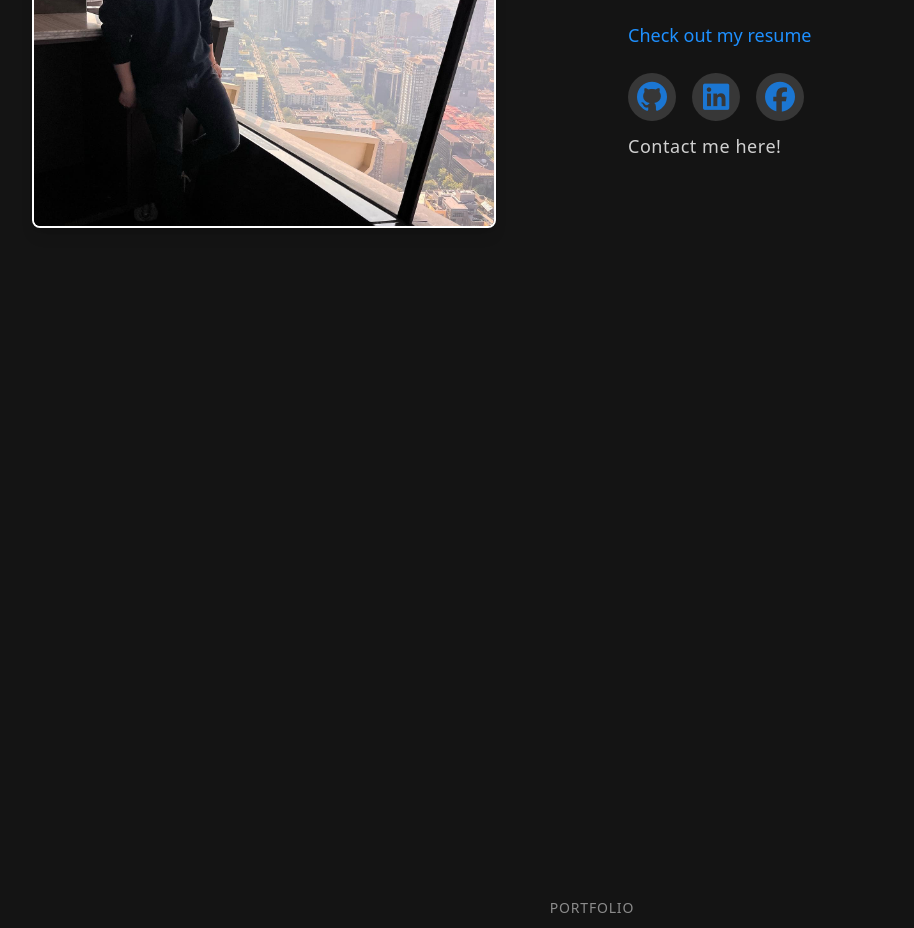
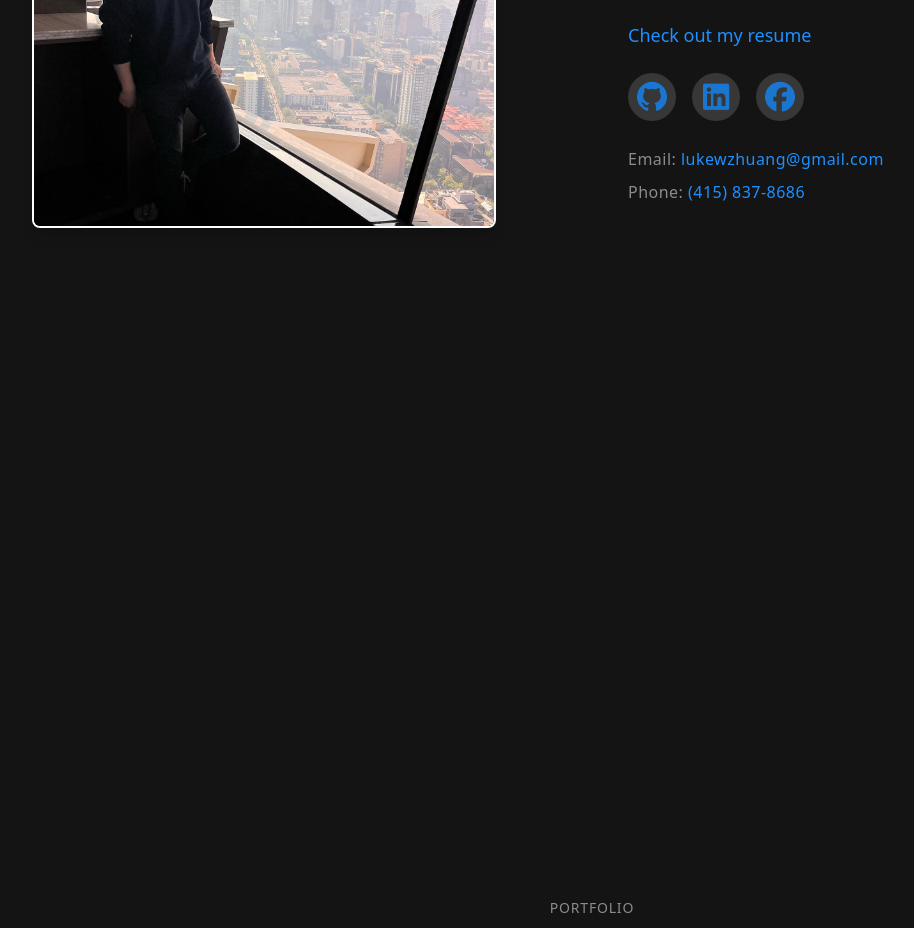
Before and after one commit to Luke7787/website-portfolio, a Next.js app in the folder luke-portfolio/: page / in a window 1280 px wide. Shown: the part 1100-2028 px from the top of the page, without its empty margins (48-962 px from the left). Built offline with nearby package versions, Linux system fonts and the light colour scheme.

Commit message:
finally updated about section

```diff
--- a/luke-portfolio/src/app/page.tsx
+++ b/luke-portfolio/src/app/page.tsx
@@ -250,24 +250,51 @@ export default function Page() {
               </a>
             </div>
 
-            <p
+            <div
               className="
-                mt-5
+                mt-4
                 max-w-md
-                text-[1.125rem]
+                space-y-2
+                text-[1rem]
                 font-medium
-                leading-[1.75]
+                leading-[1.6]
                 tracking-[0.03em]
-                text-white/80
-                text-left
-                md:text-justify
                 md:translate-x-19
-                md:-translate-y-15
-                cursor-pointer
+                md:-translate-y-10
               "
             >
-              Contact me here!
-            </p>
+              <p>
+                <span className="text-[#8c8c8c]">Email:</span>{" "}
+                <span
+                  className="
+                  text-[#1E90FF]
+                  hover:underline
+                  hover:underline-offset-4
+                  transition-all
+                  duration-200
+                  cursor-pointer
+                "
+                >
+                  lukewzhuang@gmail.com
+                </span>
+              </p>
+
+              <p>
+                <span className="text-[#8c8c8c]">Phone:</span>{" "}
+                <span
+                  className="
+                    text-[#1E90FF]
+                    hover:underline
+                    hover:underline-offset-4
+                    transition-all
+                    duration-200
+                    cursor-pointer
+                  "
+                >
+                  (415) 837-8686
+                </span>
+              </p>
+            </div>
           </div>
         </div>
       </section>
```
